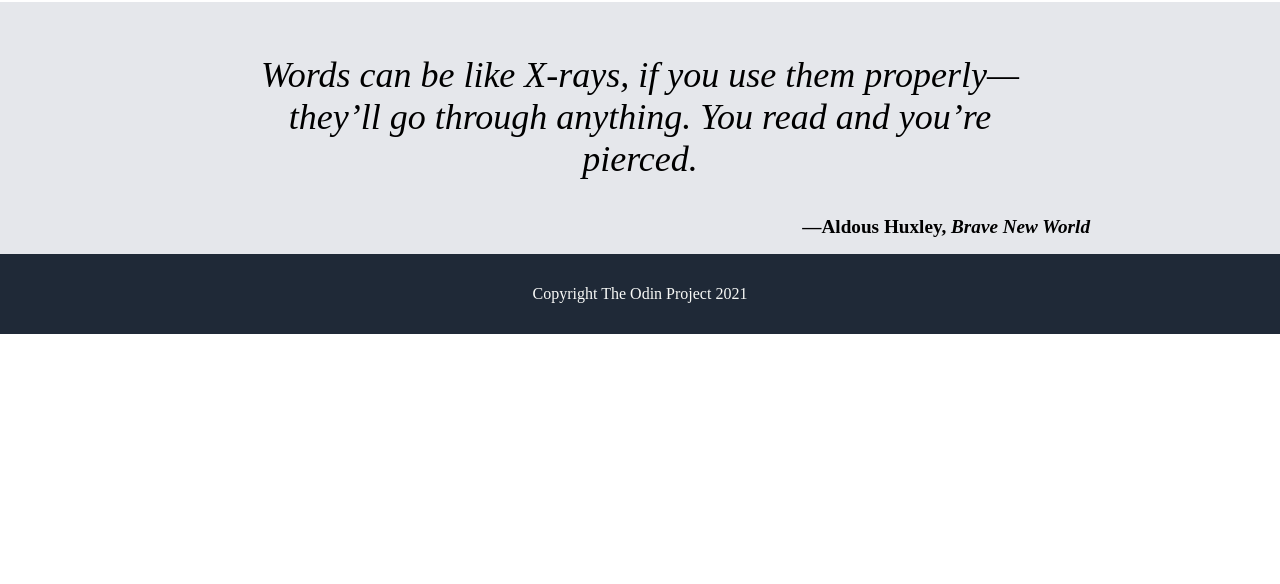
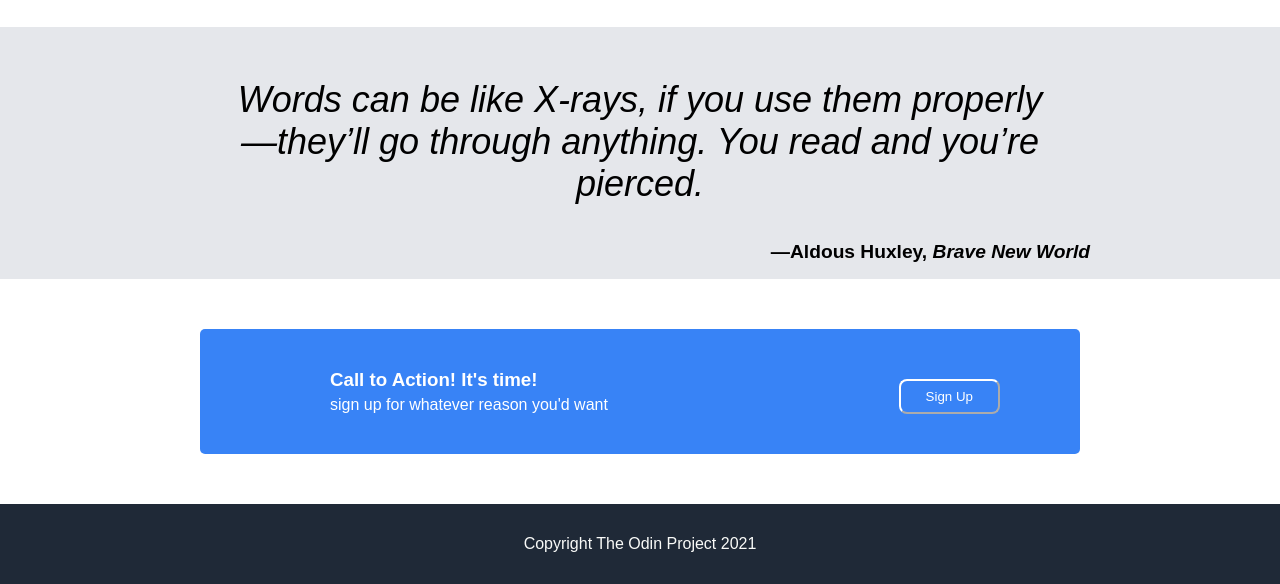
Before and after one commit to JavSanchez97/odin-landing-page, a plain HTML site: page index.html in a window 1280 px wide. Shown: the part 771-1355 px from the top of the page. Before the commit the page ends 1105 px from the top, so only its background shows below. Drawn offline with Linux system fonts and the light colour scheme.

Commit message:
Mostly Finished. Just need to actually fill the page up with useful stuff.

```diff
--- a/css/style.css
+++ b/css/style.css
@@ -1,6 +1,7 @@
 body{
     /* height: 100vh; */
-    font-family: 'Times New Roman', Times, serif;
+    /* font-family: 'Times New Roman', Times, serif; */
+    font-family:Arial, Helvetica, sans-serif;
     display: flex;
     flex-direction: column;
     margin: 0;
@@ -98,8 +99,37 @@ figcaption{
     text-align: right;
 }
 
+.test{
+    display: flex;
+    justify-content: center;
+    align-self: center;
+}
 
+.call-to-action{
+    background: #3883F6;
+    margin: 50px  200px;
+    border-radius: 5px;
+    padding: 10px 80px;
+    display: flex;
+    color: white;
+    align-items: center;
 
+}
+.CTA-text{
+    text-align: left;
+    flex: 1;
+}
+.CTA-text p{
+    margin: 5px 30px 30px 50px;
+}
+.CTA-text h3{
+    margin: 30px 0px 0px 50px;
+}
+
+.cta-button{
+    border-color: white;
+    border-radius: 8px;
+}
 
 .footer{
     display: flex;
--- a/index.html
+++ b/index.html
@@ -28,7 +28,7 @@
             <div class='hero-text'>This site has some subtext that goes here under main title. smaller font and color is lower contrast.</div>
             <button type='button'>Sign Up</button>
         </div>
-        <img  src="../images/haha.jpg" alt="Mac with a pipe" style='width: 200px;'>
+        <img  src="../images/haha.jpg" alt="Mac with a pipe" style='width: 300px;'>
     </div>
 <!-- </div> -->
 <div class='info-title'>Mac Miller Discography</div>
@@ -53,10 +53,6 @@
     </div>
 
 <div class='quote-section'>
-    <!-- <blockquote>
-        super deep quote about cool stuff i guess
-    </blockquote>
-    <figcaption> -Mac Miller, some song quote probably.</figcaption> -->
     <figure>
         <blockquote cite="https://www.huxley.net/bnw/four.html">
             <p>Words can be like X-rays, if you use them properly—they’ll go through anything. You read and you’re pierced.</p>
@@ -65,15 +61,13 @@
     </figure>
 </div>
 
-<div class='call-to-acton'>
-
+<div class='call-to-action'>
+    <div  class=CTA-text>
+        <h3>Call to Action! It's time!</h3>
+        <p>sign up for whatever reason you'd want</p>
+    </div>
+    <button class='cta-button'type='button'>Sign Up</button>
 </div>
-
-
-
-
-
-
 
 
 <div class="footer">
```
